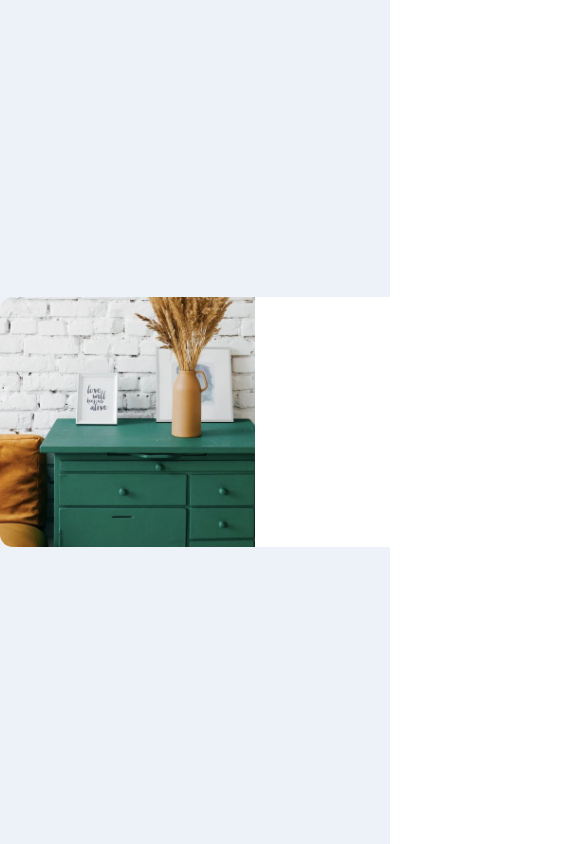
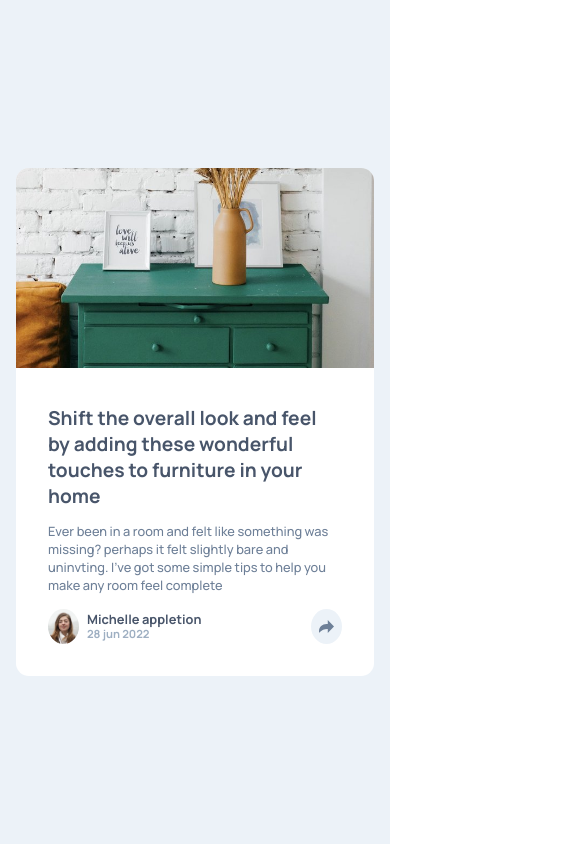
Before and after one commit to elangyudha280/article-preview-component-, a React (Create React App) app: page / in a window 390 px wide. Shown: the top 844 px of the page, 585 px wide, since content can reach past the window. Built offline with nearby package versions, Linux system fonts and the light colour scheme.

Commit message:
selesai desain card

```diff
--- a/public/assets/index.css
+++ b/public/assets/index.css
@@ -33,6 +33,7 @@
   grid-auto-rows: auto;
   border-radius: 0.8em;
   overflow: hidden;
+  font-family: var(--font);
   background: #fff;
 }
 
@@ -46,6 +47,107 @@
 .container .card-header img {
   width: 100%;
   height: 100%;
+  user-select: none;
   object-fit: cover;
   object-position: center left;
 }
+
+.container .card-body {
+  padding: 2em 2em;
+}
+
+.card-body .title-card-body {
+  color: var(--VeryDarkGrayishBlue);
+  margin-bottom: 0.7em;
+  font-size: 1.2em;
+  font-weight: 700;
+}
+
+.card-body .desc-card-body {
+  font-size: 0.8em;
+  margin-bottom: 1.2em;
+  color: var(--DesaturatedDarkBlue);
+}
+
+.card-body .card-body-footer {
+  width: 100%;
+  display: grid;
+  grid-template-columns: 0.2fr 1.5fr 0.2fr;
+  grid-auto-rows: 35px;
+}
+
+.card-body-footer .card-footer-img {
+  width: 100%;
+  height: 100%;
+  border-radius: 50%;
+  overflow: hidden;
+}
+.card-footer-img img {
+  width: 100%;
+  height: 100%;
+  user-select: none;
+  object-fit: cover;
+  object-position: center;
+}
+.card-body-footer .card-footer-desc {
+  width: 100%;
+  height: 100%;
+  padding: 0.2px 0.5em;
+}
+.card-footer-desc p {
+  font-size: 0.8em;
+  color: var(--VeryDarkGrayishBlue);
+  font-weight: 700;
+  margin-bottom: -0.5em;
+}
+.card-footer-desc .date {
+  color: var(--GrayishBlue);
+  font-size: 0.7em;
+  font-weight: 700;
+}
+.card-footer-share {
+  width: 100%;
+  height: 100%;
+  border: none;
+  cursor: pointer;
+  display: grid;
+  place-items: center;
+  background: var(--LightGrayishBlue);
+  border-radius: 50%;
+}
+.card-footer-share path {
+  fill: #6e8098;
+}
+
+@media screen and (max-width: 768px) {
+  .App {
+    padding: 0.5em 1em;
+  }
+  .App .container {
+    position: relative;
+    width: 400px;
+    height: auto;
+    display: grid;
+    grid-template-columns: 1fr;
+    grid-auto-rows: auto;
+  }
+  .container .item-container {
+    height: auto;
+  }
+
+  .container .card-header img {
+    width: 100%;
+    height: 250px;
+
+    object-position: center;
+  }
+}
+
+@media screen and (max-width: 450px) {
+  .App .container {
+    width: 100%;
+  }
+  .container .card-header img {
+    height: 200px;
+  }
+}
--- a/src/component/container.jsx
+++ b/src/component/container.jsx
@@ -28,7 +28,26 @@ const CardHeader = ()=>{
 const CardBody = ()=>{
     return (
         <div className="item-container card-body">
-
+            <h3 className="title-card-body">
+                Shift the overall look and feel by adding these wonderful touches to furniture in your home
+            </h3>
+            <p className="desc-card-body">
+                Ever been in a room and felt like something was missing? perhaps it felt slightly bare and uninvting. I've got some simple tips to help you make any room feel complete
+            </p>
+            <div className="card-body-footer">
+                <div className="card-footer-img">
+                    <img src="images/avatar-michelle.jpg" alt="" />
+                </div>
+                <div className="card-footer-desc">
+                   <p>Michelle appletion</p>
+                   <span className="date">
+                       28 jun 2022
+                   </span>
+                </div>
+                <button className="card-footer-share">
+                <svg xmlns="http://www.w3.org/2000/svg" width="15" height="13"><path d="M15 6.495L8.766.014V3.88H7.441C3.33 3.88 0 7.039 0 10.936v2.049l.589-.612C2.59 10.294 5.422 9.11 8.39 9.11h.375v3.867L15 6.495z"/></svg>
+                </button>
+            </div>
         </div>
     )
 }
```
